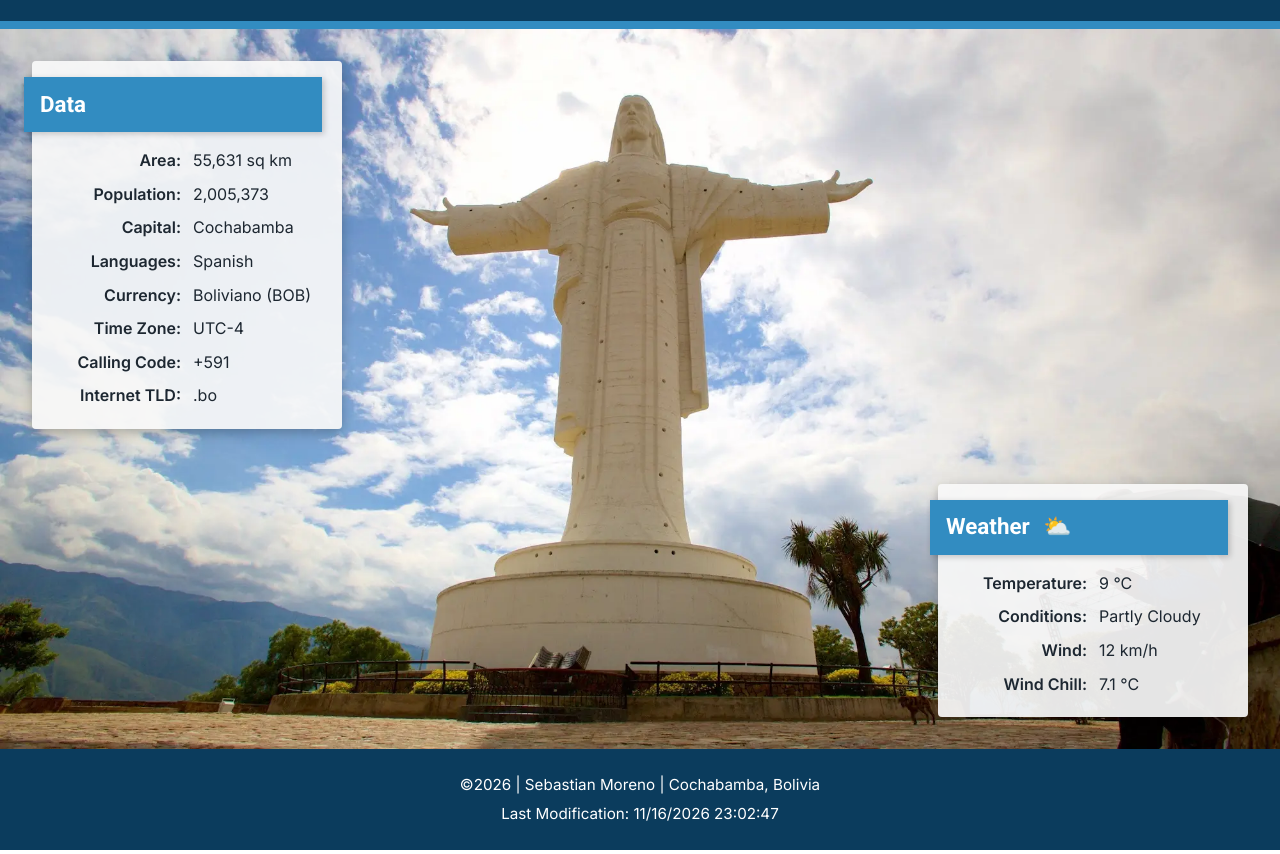
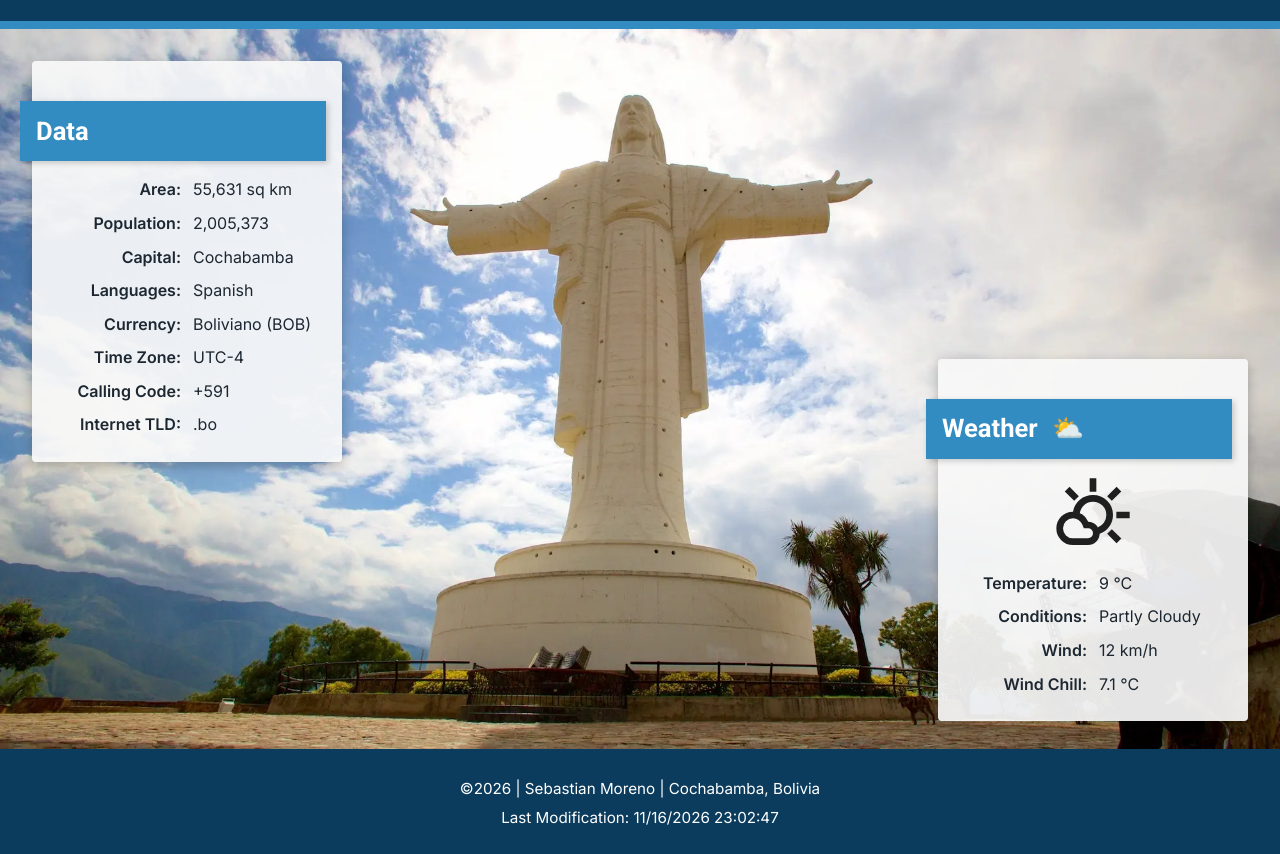
Before and after one commit to sebasmoreno219/wdd131, a plain HTML site: page place.html in a window 1280 px wide. Shown: the part 78-932 px from the top of the page. Drawn offline with Linux system fonts and the light colour scheme.

Commit message:
W03 Country Page

```diff
--- a/place.html
+++ b/place.html
@@ -9,8 +9,8 @@
 
     <title>WDD 131 - Country Page - Sebastian Moreno</title>
 
-    <link rel="preconnect" href="https://googleapis.com">
-    <link rel="preconnect" href="https://gstatic.com" crossorigin>
+    <link rel="preconnect" href="https://fonts.googleapis.com">
+    <link rel="preconnect" href="https://fonts.gstatic.com" crossorigin>
 
     <link href="https://fonts.googleapis.com/css2?family=Inter:wght@400;600;700&family=Roboto:wght@400;700&display=swap"
         rel="stylesheet">
--- a/styles/place-large.css
+++ b/styles/place-large.css
@@ -3,14 +3,14 @@ main {
 }
 
 .hero img {
-    width: 100%;
+    /* width: 100%; */
     max-height: 750px;
     object-fit: cover;
-    border-bottom: none;
+    /* border-bottom: none; */
 }
 
 .weather-icon-mobile {
-    display: none;
+    /* display: none; */
 }
 
 .card {
@@ -19,7 +19,7 @@ main {
     border: none;
     border-radius: 4px;
     box-shadow: 0 4px 12px rgba(0, 0, 0, 0.25);
-    padding: 0 1.25rem 1.25rem 1.25rem;
+    /* padding: 0 1.25rem 1.25rem 1.25rem; */
     width: 310px;
 }
 
@@ -29,7 +29,7 @@ main {
     text-align: left;
     padding: 0.6rem 1rem;
     margin: 1rem 0 1rem -1.75rem;
-    font-size: 1.4rem;
+    /* font-size: 1.4rem; */
     box-shadow: 2px 2px 6px rgba(0, 0, 0, 0.2);
 }
 
```
